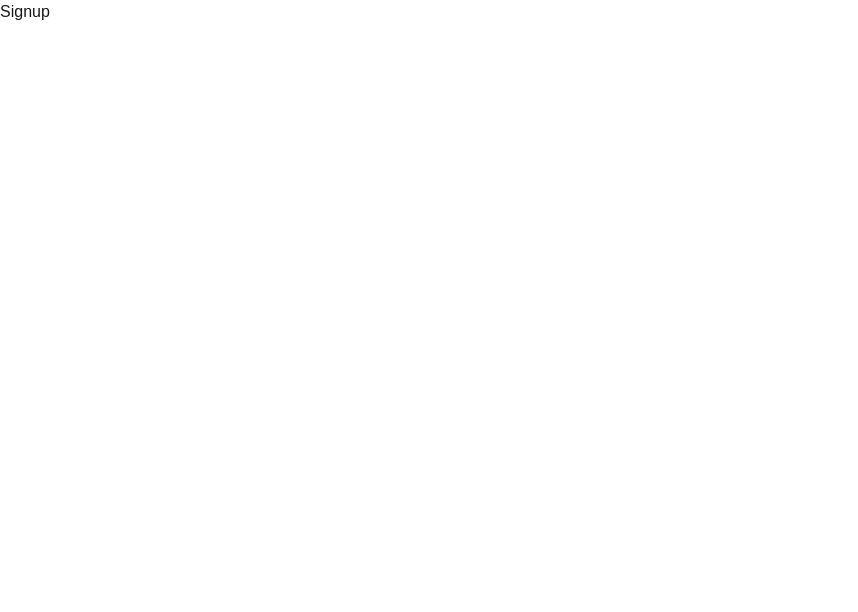
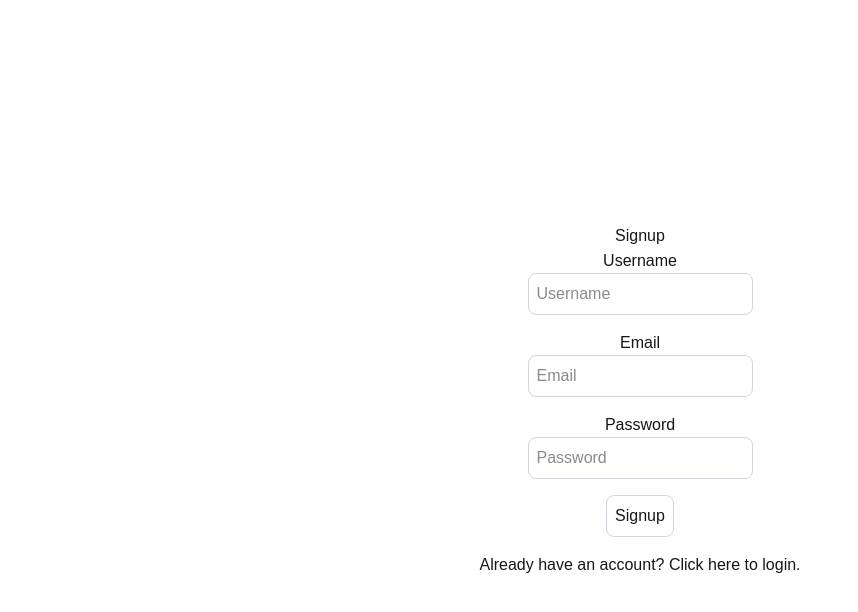
Before and after one commit to rohitranjanyadav/nextjsauth, a Next.js app: page /signup in a window 1280 px wide. Shown: the top 612 px of the page, without its empty margins (0-858 px from the left). Built offline with nearby package versions, Linux system fonts and the light colour scheme.

Commit message:
feat: implement user authentication with login and signup functionality

```diff
--- a/package.json
+++ b/package.json
@@ -14,13 +14,14 @@
     "jsonwebtoken": "^9.0.3",
     "mongoose": "^9.9.4",
     "next": "16.3.3",
-    "nodemailer": "^9.0.5",
+    "nodemailer": "^9.0.6",
     "react": "19.2.8",
     "react-dom": "19.2.8",
     "react-hot-toast": "^2.6.0"
   },
   "devDependencies": {
     "@tailwindcss/postcss": "^4",
+    "@types/jsonwebtoken": "^9.0.10",
     "@types/node": "^20",
     "@types/react": "^19",
     "@types/react-dom": "^19",
--- a/src/app/api/users/login/route.ts
+++ b/src/app/api/users/login/route.ts
@@ -0,0 +1,65 @@
+import { connect } from "@/dbConfig/dbConfig";
+import User from "@/models/userModel";
+import { NextRequest, NextResponse } from "next/server";
+import bcrypt from "bcryptjs";
+import jwt from "jsonwebtoken";
+
+connect();
+
+export async function POST(request: NextRequest) {
+  try {
+    const reqBody = await request.json();
+    const { email, password } = reqBody;
+
+    console.log(reqBody);
+
+    // check if user exists
+    const user = await User.findOne({ email });
+
+    if (!user) {
+      return NextResponse.json(
+        { error: "User does not exist" },
+        { status: 400 },
+      );
+    }
+
+    // check if password is correct
+    const validPassword = await bcrypt.compare(password, user.password);
+
+    if (!validPassword) {
+      return NextResponse.json(
+        {
+          error: "Invalid credentials",
+        },
+        { status: 400 },
+      );
+    }
+
+    // create token data
+    const tokenData = {
+      id: user._id,
+      user: user.username,
+      email: user.email,
+    };
+
+    // create token
+    const token = await jwt.sign(tokenData, process.env.TOKEN_SECRET!, {
+      expiresIn: "1h",
+    });
+
+    const response = NextResponse.json({
+      message: "Login successful",
+      success: true,
+    });
+
+    response.cookies.set("token", token, {
+      httpOnly: true,
+    });
+
+    return response;
+  } catch (error: unknown) {
+    return NextResponse.json({
+      error: error instanceof Error ? error.message : "Something went wrong",
+    });
+  }
+}
--- a/src/app/api/users/signup/route.ts
+++ b/src/app/api/users/signup/route.ts
@@ -0,0 +1,70 @@
+import { connect } from "@/dbConfig/dbConfig";
+import User from "@/models/userModel";
+import { NextRequest, NextResponse } from "next/server";
+import bcrypt from "bcryptjs";
+
+connect();
+
+export async function POST(request: NextRequest) {
+  try {
+    const reqBody = await request.json();
+    const { username, email, password } = reqBody;
+
+    console.log(reqBody);
+
+    if (
+      typeof username !== "string" ||
+      typeof email !== "string" ||
+      typeof password !== "string"
+    ) {
+      return NextResponse.json(
+        {
+          error: "Invalid request body",
+        },
+        { status: 400 },
+      );
+    }
+
+    if (!username.trim() || !email.trim() || !password.trim()) {
+      return NextResponse.json(
+        {
+          error: "All fields are required",
+        },
+        { status: 400 },
+      );
+    }
+
+    // check if user already exists
+    const user = await User.findOne({ email });
+
+    if (user) {
+      return NextResponse.json(
+        { error: "User already exists" },
+        { status: 400 },
+      );
+    }
+
+    // hash password
+    const salt = await bcrypt.genSalt(10);
+    const hashedPassword = await bcrypt.hash(password, salt);
+
+    const newUser = new User({
+      username,
+      email,
+      password: hashedPassword,
+    });
+
+    const savedUser = await newUser.save();
+    console.log(savedUser);
+
+    return NextResponse.json({
+      message: "User created successfully",
+      success: true,
+      savedUser,
+    });
+  } catch (error: unknown) {
+    return NextResponse.json({
+      error: error instanceof Error ? error.message : "Something went wrong",
+    });
+  }
+}
--- a/src/app/login/page.tsx
+++ b/src/app/login/page.tsx
@@ -1,7 +1,69 @@
+"use client";
+
+import Link from "next/link";
+import React from "react";
+import { useRouter } from "next/navigation";
+import axios from "axios";
+
 export default function LoginPage() {
+  const router = useRouter();
+  const [user, setUser] = React.useState({
+    email: "",
+    password: "",
+  });
+  const [loading, setLoading] = React.useState(false);
+  const isFormValid = user.email.length > 0 && user.password.length > 0;
+
+  const onLogin = async () => {
+    try {
+      setLoading(true);
+      const response = await axios.post("/api/users/login", user);
+
+      console.log("Login successful", response.data);
+      router.push("/profile");
+    } catch (error: unknown) {
+      console.log(
+        "Login failed",
+        error instanceof Error ? error.message : "Something went wrong",
+      );
+    } finally {
+      setLoading(false);
+    }
+  };
+
   return (
-    <div>
-      <h1>Login Page</h1>
+    <div className="flex flex-col items-center justify-center min-h-screen py-2">
+      <h1>{loading ? "Logging in..." : "Login"}</h1>
+      <hr />
+
+      <label htmlFor="email">Email</label>
+      <input
+        className="p-2 border border-gray-300 rounded-lg mb-4 focus:outline-none focus:border-gray-600 "
+        type="text"
+        placeholder="Email"
+        value={user.email}
+        onChange={(e) => setUser({ ...user, email: e.target.value })}
+      />
+      <label htmlFor="password">Password</label>
+      <input
+        className="p-2 border border-gray-300 rounded-lg mb-4 focus:outline-none focus:border-gray-600 "
+        type="password"
+        placeholder="Password"
+        value={user.password}
+        onChange={(e) => setUser({ ...user, password: e.target.value })}
+      />
+
+      <button
+        className="p-2 border border-gray-300 rounded-lg mb-4 focus:outline-none focus:border-gray-600"
+        onClick={onLogin}
+        disabled={!isFormValid}
+      >
+        Login
+      </button>
+
+      <Link href="/signup">
+        Don&apos;t have an account? Click here to signup.
+      </Link>
     </div>
   );
 }
--- /dev/null
+++ b/src/app/profile/[id]/page.tsx
@@ -0,0 +1,15 @@
+export default async function UserProfile({
+  params,
+}: {
+  params: Promise<{ id: string }>;
+}) {
+  const { id } = await params;
+
+  return (
+    <div>
+      <h1>Profile</h1>
+      <hr />
+      <p>Profile page: {id}</p>
+    </div>
+  );
+}
--- /dev/null
+++ b/src/app/profile/page.tsx
@@ -0,0 +1,9 @@
+export default function ProfilePage() {
+  return (
+    <div>
+      <h1>Profile</h1>
+      <hr />
+      <p>Profile Page</p>
+    </div>
+  );
+}
--- a/src/app/signup/page.tsx
+++ b/src/app/signup/page.tsx
@@ -1,7 +1,77 @@
+"use client";
+import Link from "next/link";
+import React, { useEffect } from "react";
+import { useRouter } from "next/navigation";
+import axios from "axios";
+
 export default function SignupPage() {
+  const router = useRouter();
+  const [user, setUser] = React.useState({
+    email: "",
+    password: "",
+    username: "",
+  });
+  const [loading, setLoading] = React.useState(false);
+  const isFormValid =
+    user.email.length > 0 &&
+    user.password.length > 0 &&
+    user.username.length > 0;
+
+  const onSignup = async () => {
+    try {
+      setLoading(true);
+      const response = await axios.post("/api/users/signup", user);
+
+      console.log("Signup success", response.data);
+      router.push("/login");
+    } catch (error: unknown) {
+      console.log(
+        "Signup failed",
+        error instanceof Error ? error.message : "Something went wrong",
+      );
+    } finally {
+      setLoading(false);
+    }
+  };
+
   return (
-    <div>
-      <h1>Signup</h1>
+    <div className="flex flex-col items-center justify-center min-h-screen py-2">
+      <h1>{loading ? "Signing up..." : "Signup"}</h1>
+      <hr />
+      <label htmlFor="username">Username</label>
+      <input
+        className="p-2 border border-gray-300 rounded-lg mb-4 focus:outline-none focus:border-gray-600 "
+        type="text"
+        placeholder="Username"
+        value={user.username}
+        onChange={(e) => setUser({ ...user, username: e.target.value })}
+      />
+      <label htmlFor="email">Email</label>
+      <input
+        className="p-2 border border-gray-300 rounded-lg mb-4 focus:outline-none focus:border-gray-600 "
+        type="text"
+        placeholder="Email"
+        value={user.email}
+        onChange={(e) => setUser({ ...user, email: e.target.value })}
+      />
+      <label htmlFor="password">Password</label>
+      <input
+        className="p-2 border border-gray-300 rounded-lg mb-4 focus:outline-none focus:border-gray-600 "
+        type="password"
+        placeholder="Password"
+        value={user.password}
+        onChange={(e) => setUser({ ...user, password: e.target.value })}
+      />
+
+      <button
+        className="p-2 border border-gray-300 rounded-lg mb-4 focus:outline-none focus:border-gray-600"
+        onClick={onSignup}
+        disabled={!isFormValid}
+      >
+        Signup
+      </button>
+
+      <Link href="/login">Already have an account? Click here to login.</Link>
     </div>
   );
 }
--- /dev/null
+++ b/src/models/userModel.ts
@@ -0,0 +1,37 @@
+import mongoose from "mongoose";
+
+const userSchema = new mongoose.Schema({
+  username: {
+    type: String,
+    required: [true, "Please provide username"],
+    unique: true,
+    trim:true
+  },
+  email: {
+    type: String,
+    required: [true, "Please provide email"],
+    unique: true,
+    trim:true,
+    lowercase:true
+  },
+  password: {
+    type: String,
+    required: [true, "Please provide password"],
+  },
+  isVerified: {
+    type: Boolean,
+    default: false,
+  },
+  isAdmin: {
+    type: Boolean,
+    default: false,
+  },
+  resetPasswordToken: String,
+  resetPasswordTokenExpiry: Date,
+  verifyToken: String,
+  verifyTokenExpiry: Date,
+});
+
+const User = mongoose.models.User || mongoose.model("User", userSchema);
+
+export default User;
```
Also changed, not shown: 1 other file (tests, documents, lock files or other folders).
